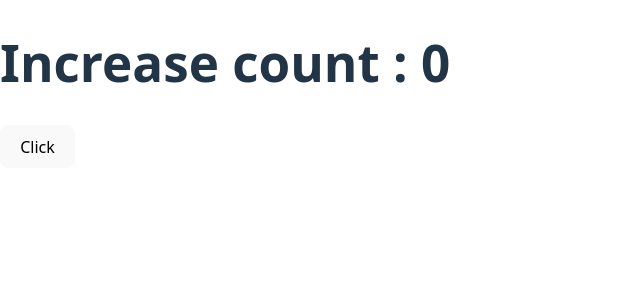
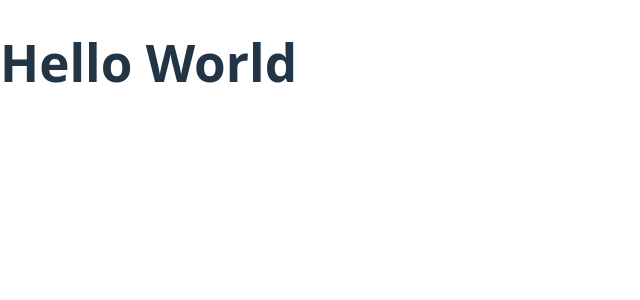
Before and after one commit to ridwanahmedxix/React-, a React (Vite) app in the folder Lesson/Lesson-2/: page / in a window 1280 px wide. Shown: the top 300 px of the page, without its empty margins (0-640 px from the left). Built offline with nearby package versions, Linux system fonts and the light colour scheme.

Commit message:
Use Effect Alert Set

```diff
--- a/Lesson/Lesson-2/src/App.jsx
+++ b/Lesson/Lesson-2/src/App.jsx
@@ -1,26 +1,14 @@
-import { useEffect, useState } from "react";
+import React, { useEffect } from "react";
 import "./App.css";
 
 function App() {
-  const [count, setCount] = useState(0);
-
-  const increaseNumber = () => {
-    const newCount = count + 1;
-    setCount(newCount);
-  };
-
   useEffect(() => {
-    alert("This is a Alert");
+    alert("This is a Use Alert");
   }, []);
-
-  useEffect(() => {
-    alert(" Count State Was Chabged");
-  }, [count]);
 
   return (
     <div>
-      <h1> Increase count : {count} </h1>
-      <button onClick={increaseNumber}>Click</button>
+      <h1>Hello World </h1>
     </div>
   );
 }
```
